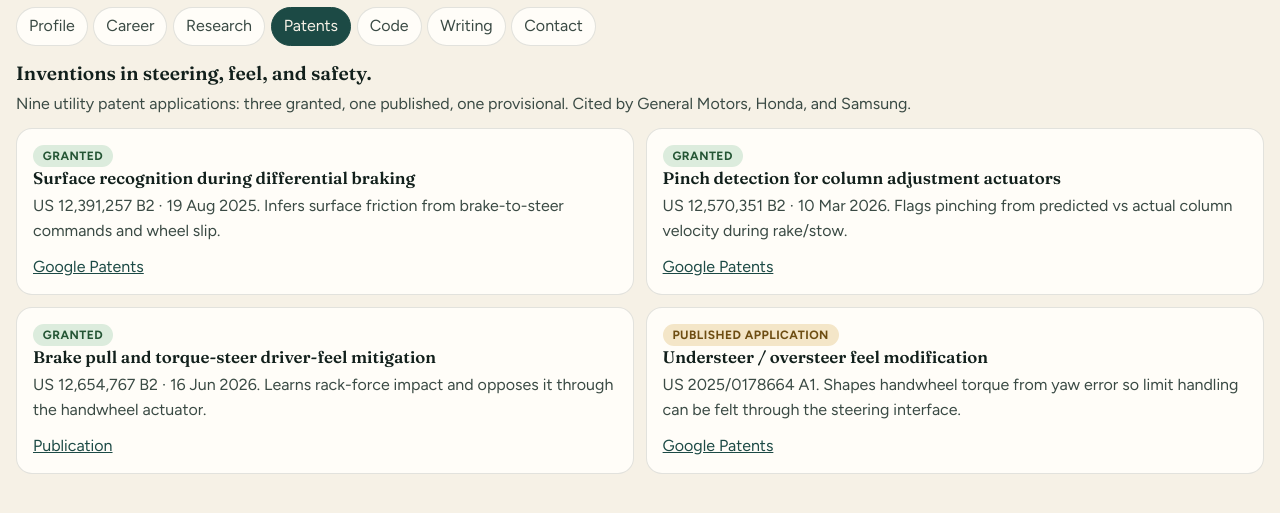
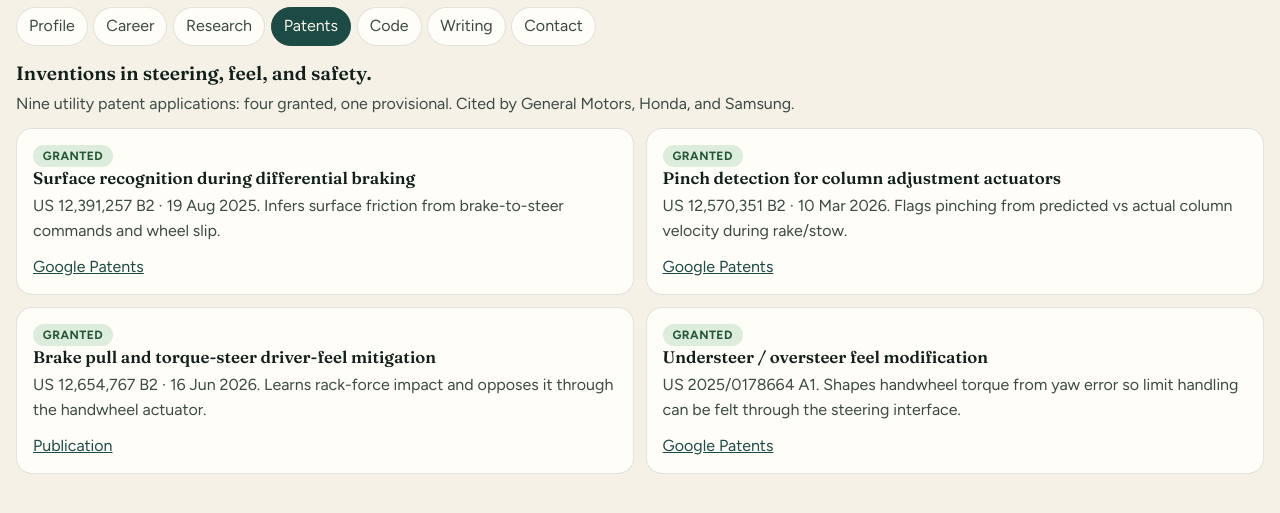
Before and after one commit to karreng0318/karreng0318.github.io, a plain HTML site: page embed-host/index.html in a window 1280 px wide. Both pictures are taken after a click on the tab "Patents". Shown: the part 239-752 px from the top of the page. Drawn offline with Linux system fonts and the light colour scheme.

Commit message:
Mark understeer / oversteer feel patent as granted.
Update the status badge and patent portfolio counts on the full site and embeds so the understeer entry shows Granted instead of published application.

```diff
--- a/embed-host/index.html
+++ b/embed-host/index.html
@@ -314,7 +314,7 @@
 
     <section class="panel" id="patents" role="tabpanel" aria-labelledby="tab-patents" hidden>
       <h2>Inventions in steering, feel, and safety.</h2>
-      <p>Nine utility patent applications: three granted, one published, one provisional. Cited by General Motors, Honda, and Samsung.</p>
+      <p>Nine utility patent applications: four granted, one provisional. Cited by General Motors, Honda, and Samsung.</p>
       <div class="grid two">
         <article class="card">
           <span class="status granted">Granted</span>
@@ -335,7 +335,7 @@
           <a href="https://patents.google.com/patent/US20250136174A1/en">Publication</a>
         </article>
         <article class="card">
-          <span class="status pending">Published application</span>
+          <span class="status granted">Granted</span>
           <h3>Understeer / oversteer feel modification</h3>
           <p>US 2025/0178664 A1. Shapes handwheel torque from yaw error so limit handling can be felt through the steering interface.</p>
           <a href="https://patents.google.com/patent/US20250178664A1/en">Google Patents</a>
```
Also changed, not shown: embed.html (+2 -2 lines), index.html (+2 -2 lines).
